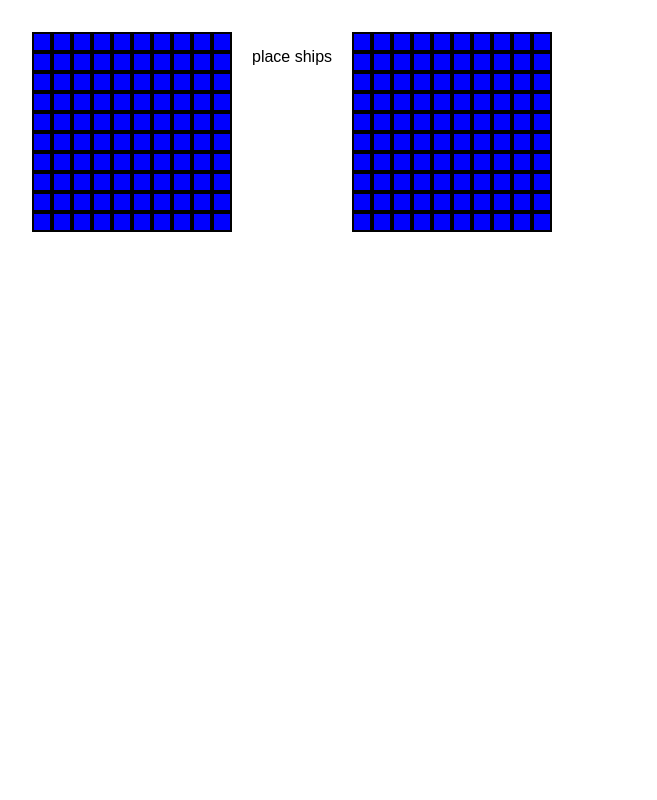
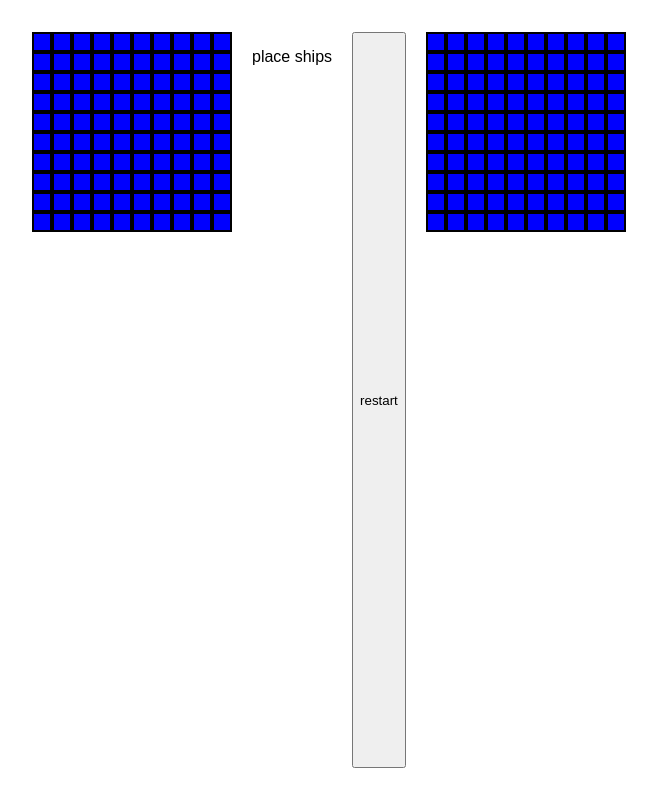
Before and after one commit to KCooke2222/odin-battleship, a website built with webpack: page src/index.html in a window 1280 px wide. Shown: the whole page, without its empty margins (0-657 px from the left). Built offline with nearby package versions, Linux system fonts and the light colour scheme.

Commit message:
feat: add restart btn

```diff
--- a/src/gameController.js
+++ b/src/gameController.js
@@ -11,6 +11,7 @@ function init() {
   const playerGrid = document.querySelector(".player-grid");
   const enemyGrid = document.querySelector(".enemy-grid");
   const status = document.querySelector(".status");
+  const restartBtn = document.querySelector(".restart");
 
   const player = new Player();
   const enemy = new Player("enemy");
@@ -130,6 +131,10 @@ function init() {
     renderPreview(playerGrid, cells, valid);
   });
 
+  restartBtn.addEventListener("click", (event) => {
+    window.location.reload();
+  });
+
   initGrid(playerGrid);
   initGrid(enemyGrid);
 }
--- a/src/index.html
+++ b/src/index.html
@@ -8,6 +8,7 @@
   <body>
     <div class="player-grid"></div>
     <div class="status"><p>place ships</p></div>
+    <button class="restart">restart</button>
     <div class="enemy-grid"></div>
   </body>
 </html>
```
